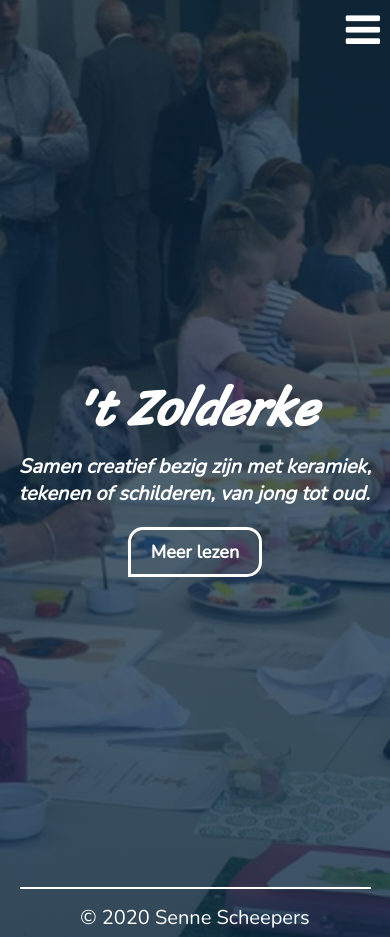
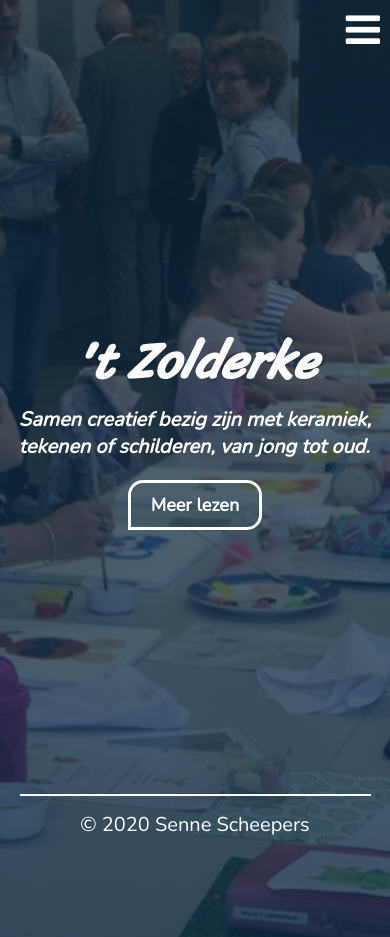
Before and after one commit to sennescheepers/zolderkev2, a plain HTML site: page index.html in a window 390 px wide. After the commit the page ends 844 px from the top, so only its background shows below. Drawn offline with nearby package versions, Linux system fonts and the light colour scheme.

Commit message:
footer index omhoog gebracht

```diff
--- a/css/index.css
+++ b/css/index.css
@@ -224,7 +224,7 @@ nav#nav-bar span a:hover {
     }
 
     #landing-page {
-        height: calc(100% - 50px);
+        height: calc(100% - 143px);
     }
 
     #landing-page h1#title {
```
